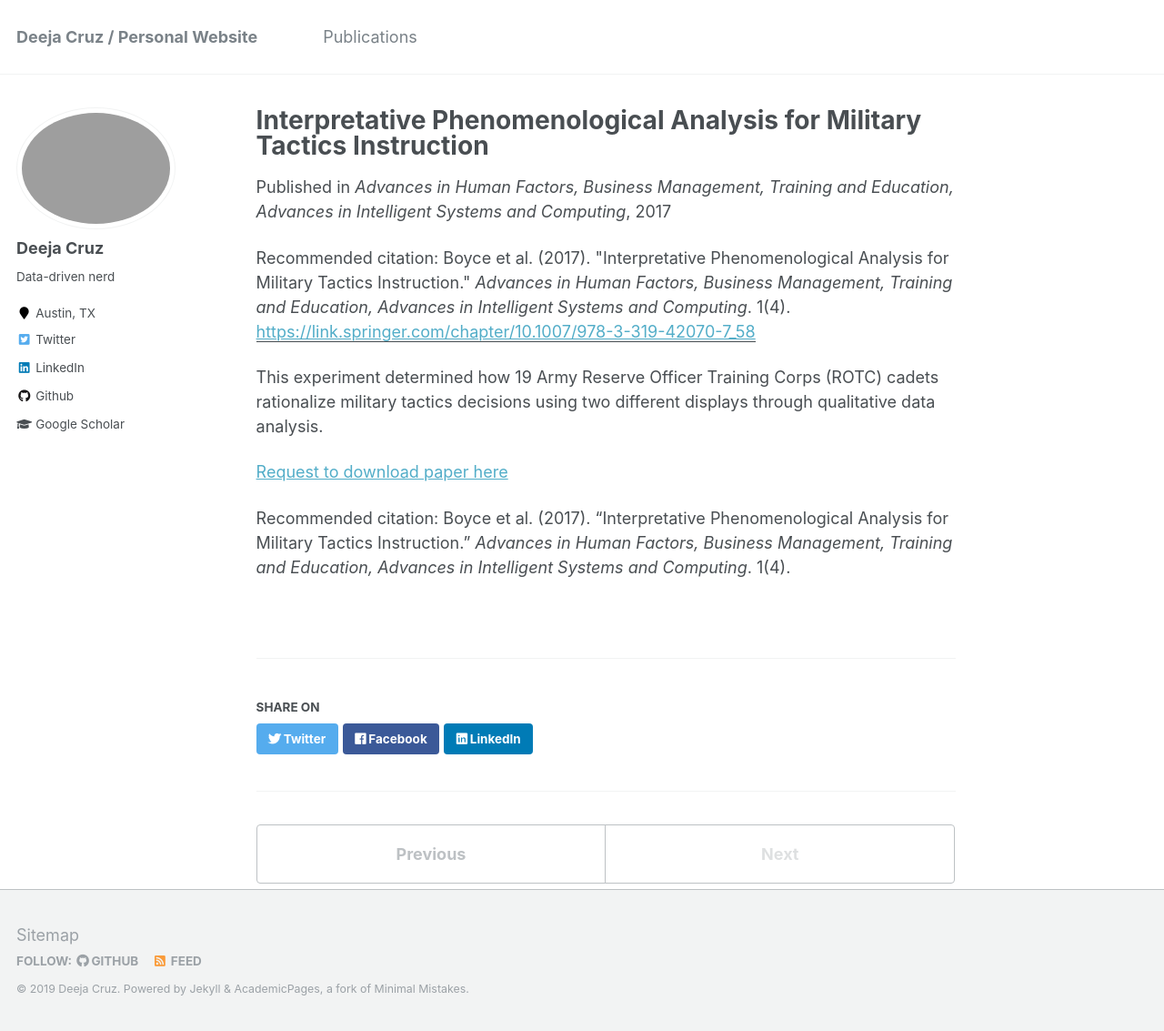
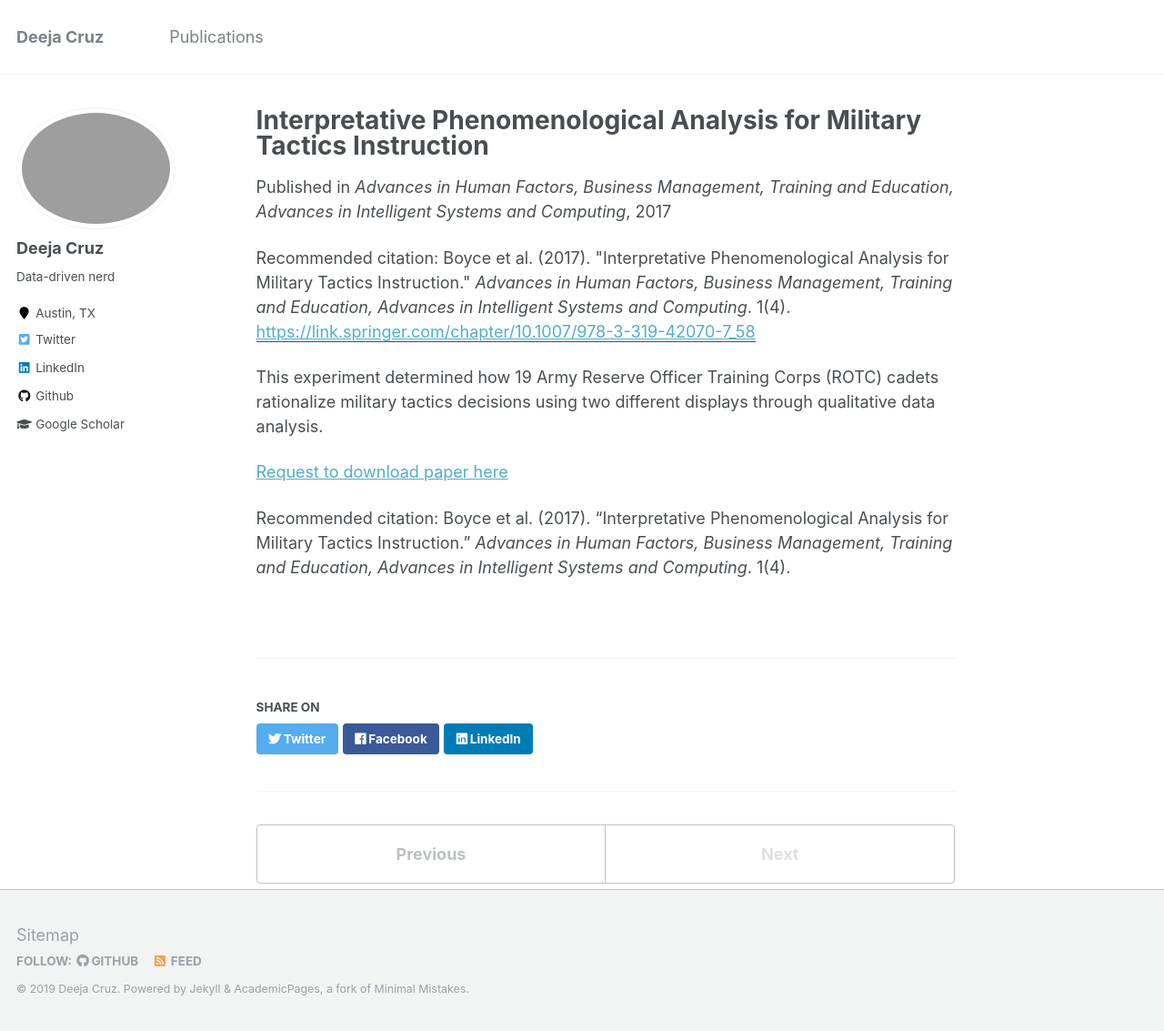
Before and after one commit to deejacruz/deejacruz.github.io, a Jekyll site: the page built from _publications/2017-09-01-paper-number-4.md, in a window 1280 px wide and 1133 px high. Shown: the whole window at 91% size. Built offline with Jekyll 4.4.1, drawn with Linux system fonts in a browser that asks for light colours.

Commit message:
updated sidebar

```diff
--- a/_config.yml
+++ b/_config.yml
@@ -7,7 +7,7 @@
 
 # Site Settings
 locale                   : "en-US"
-title                    : "Deeja Cruz / Personal Website"
+title                    : "Deeja Cruz"
 title_separator          : "-"
 name                     : &name "Deeja Cruz"
 description              : &description "The personal website of Deeja Cruz"
@@ -102,7 +102,7 @@ author:
   instagram        :
   impactstory      : #"https://profiles.impactstory.org/u/xxxx-xxxx-xxxx-xxxx"
   lastfm           :
-  linkedin         : "https://www.linkedin.com/in/deeja-cruz-6565924b"
+  linkedin         : "deeja-cruz-6565924b"
   orcid            :
   pinterest        :
   soundcloud       :
```
